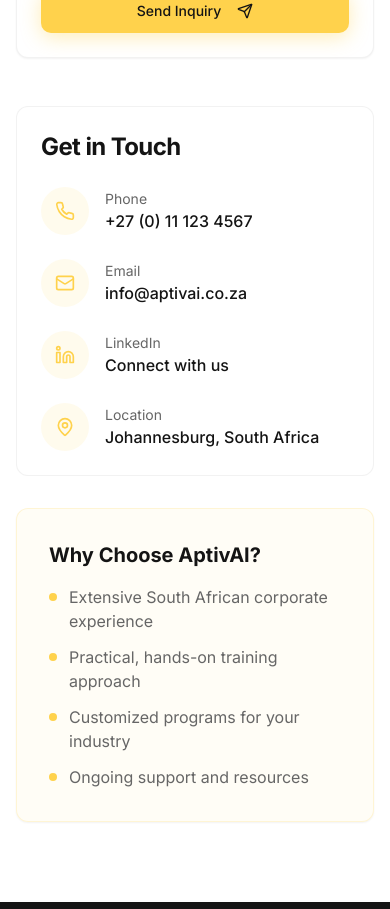
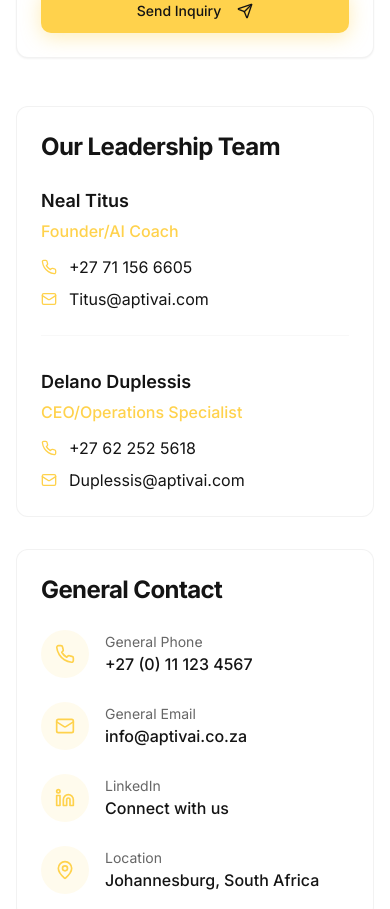
Before and after one commit to AptivAi-droid/aptivai-corporate-consulting, a React (Vite) app: page / in a window 390 px wide. Shown: the part 9060-9969 px from the top of the page. Built offline with nearby package versions, Linux system fonts and the light colour scheme.

Commit message:
Add contact information
Adds contact details for Neal Titus and Delano Duplessis to the contact section of the website, including their roles, phone numbers with South African dialing codes, and email addresses.

```diff
--- a/src/components/contact-section.tsx
+++ b/src/components/contact-section.tsx
@@ -41,16 +41,31 @@ const ContactSection = () => {
     setIsSubmitting(false);
   };
 
+  const teamMembers = [
+    {
+      name: "Neal Titus",
+      role: "Founder/AI Coach",
+      phone: "+27 71 156 6605",
+      email: "Titus@aptivai.com"
+    },
+    {
+      name: "Delano Duplessis",
+      role: "CEO/Operations Specialist",
+      phone: "+27 62 252 5618",
+      email: "Duplessis@aptivai.com"
+    }
+  ];
+
   const contactInfo = [
     {
       icon: Phone,
-      label: "Phone",
+      label: "General Phone",
       value: "+27 (0) 11 123 4567",
       link: "tel:+27111234567"
     },
     {
       icon: Mail,
-      label: "Email",
+      label: "General Email",
       value: "info@aptivai.co.za",
       link: "mailto:info@aptivai.co.za"
     },
@@ -169,10 +184,48 @@ const ContactSection = () => {
 
           {/* Contact Information */}
           <div className="space-y-8">
+            {/* Team Members */}
             <Card className="border-border/50 shadow-card">
               <CardHeader>
                 <CardTitle className="text-2xl font-bold text-foreground">
-                  Get in Touch
+                  Our Leadership Team
+                </CardTitle>
+              </CardHeader>
+              <CardContent className="space-y-8">
+                {teamMembers.map((member, index) => (
+                  <div key={index} className="border-b border-border/30 last:border-b-0 pb-6 last:pb-0">
+                    <h4 className="text-lg font-semibold text-foreground mb-1">{member.name}</h4>
+                    <p className="text-accent font-medium mb-3">{member.role}</p>
+                    <div className="space-y-2">
+                      <div className="flex items-center space-x-3">
+                        <Phone className="h-4 w-4 text-accent" />
+                        <a
+                          href={`tel:${member.phone.replace(/\s/g, '')}`}
+                          className="text-foreground hover:text-accent transition-colors"
+                        >
+                          {member.phone}
+                        </a>
+                      </div>
+                      <div className="flex items-center space-x-3">
+                        <Mail className="h-4 w-4 text-accent" />
+                        <a
+                          href={`mailto:${member.email}`}
+                          className="text-foreground hover:text-accent transition-colors"
+                        >
+                          {member.email}
+                        </a>
+                      </div>
+                    </div>
+                  </div>
+                ))}
+              </CardContent>
+            </Card>
+
+            {/* General Contact */}
+            <Card className="border-border/50 shadow-card">
+              <CardHeader>
+                <CardTitle className="text-2xl font-bold text-foreground">
+                  General Contact
                 </CardTitle>
               </CardHeader>
               <CardContent className="space-y-6">
```
